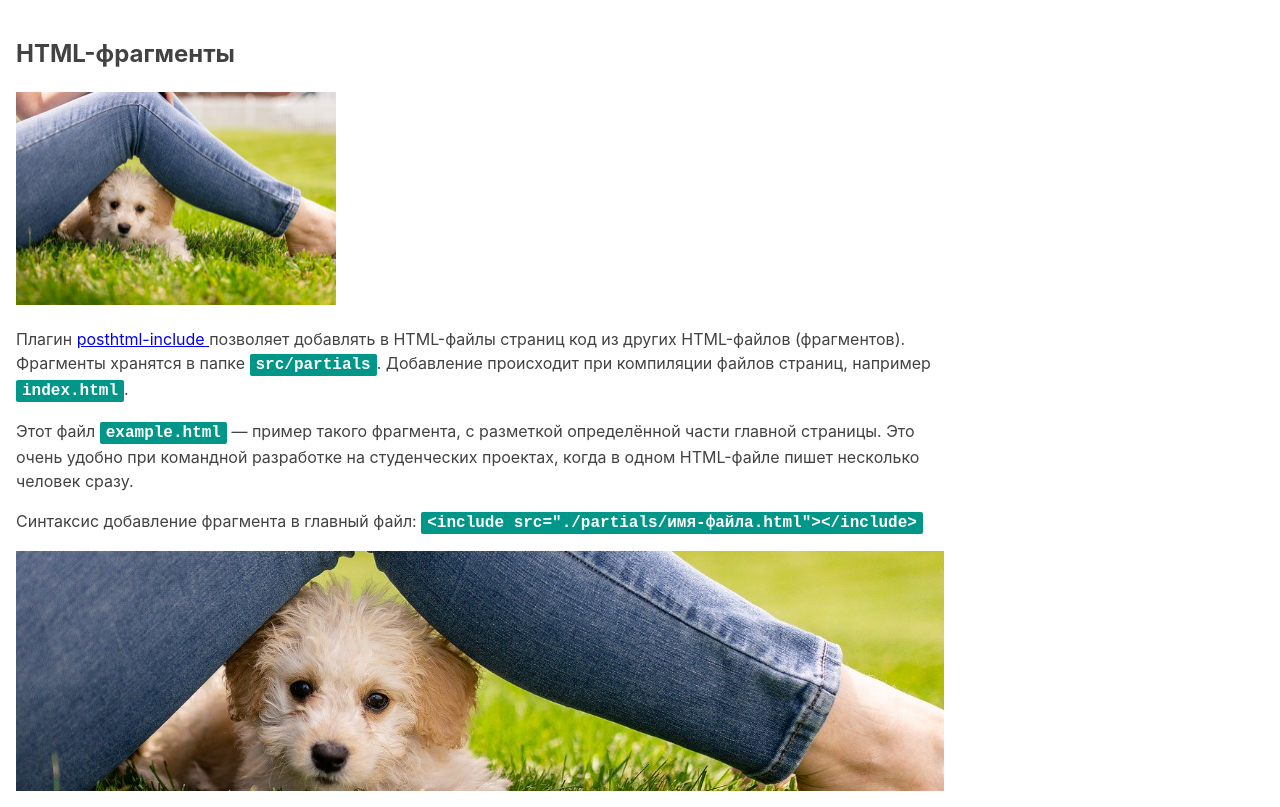
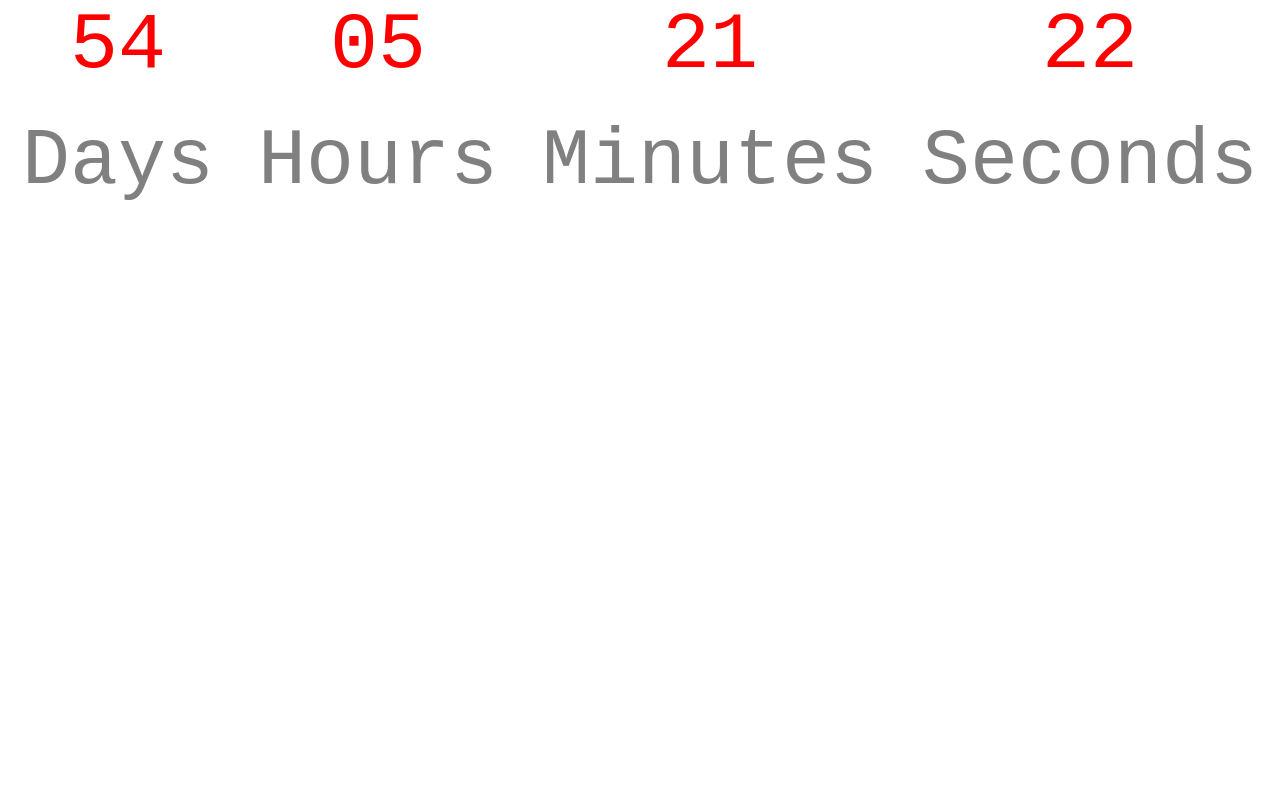
Before and after one commit to dmitriydegtyarev/goit-js-hw-11-timer, a website built with Parcel: page src/index.html in a window 1280 px wide. Built offline with nearby package versions, Linux system fonts and the light colour scheme.

Commit message:
finish timer

```diff
--- /dev/null
+++ b/src/css/styles.css
@@ -0,0 +1,39 @@
+span {
+  display: block;
+}
+
+.actions {
+  margin-left: 100px;
+}
+
+.timer {
+  display: flex;
+}
+
+.field {
+  margin-left: auto;
+  margin-right: auto;
+  text-align: center;
+  color: red;
+}
+
+.value {
+  margin-bottom: 15px;
+  font-family: 'Roboto Mono', monospace;
+  font-size: 80px;
+  margin-top: 0;
+  margin-bottom: 24px;
+}
+
+.label {
+  margin-bottom: 15px;
+  font-family: 'Roboto Mono', monospace;
+  font-size: 80px;
+  margin-top: 0;
+  margin-bottom: 24px;
+  color: gray;
+}
+
+.timer-btn {
+  display: block;
+}
--- a/src/index.html
+++ b/src/index.html
@@ -1,21 +1,39 @@
 <!DOCTYPE html>
 <html lang="ru">
+
 <head>
   <meta charset="UTF-8" />
   <meta name="viewport" content="width=device-width, initial-scale=1.0" />
   <title>Заголовок страницы</title>
-    <link
-      rel="stylesheet"
-      href="https://cdnjs.cloudflare.com/ajax/libs/modern-normalize/1.0.0/modern-normalize.min.css"
+  <link rel="stylesheet" href="https://cdnjs.cloudflare.com/ajax/libs/modern-normalize/1.0.0/modern-normalize.min.css"
     integrity="sha512-ISS7cAi1PEhQ8jnbJpJZMd29NlhNj4AWYyLOSp2CE/CsHxTCu+r+t0D2yoJudVrd0/8fTVPUVDzY5Tvli75u/g=="
-      crossorigin="anonymous"
-    />
+    crossorigin="anonymous" />
 </head>
+
 <body>
-    <!-- Так добавляются фрагменты в главные HTML-файлы страниц. -->
-    <include src="./partials/example.html"></include>
+  <div class="timer" id="timer-1">
+    <div class="field">
+      <span class="value" data-value="days">0</span>
+      <span class="label">Days</span>
+    </div>
 
-    <!-- Скрипт идёт последним в разметке. В нём уже подключен главный SASS-файл. -->
+    <div class="field">
+      <span class="value" data-value="hours">0</span>
+      <span class="label">Hours</span>
+    </div>
+
+    <div class="field">
+      <span class="value" data-value="mins">0</span>
+      <span class="label">Minutes</span>
+    </div>
+
+    <div class="field">
+      <span class="value" data-value="secs">0</span>
+      <span class="label">Seconds</span>
+    </div>
+  </div>
+
   <script src="./index.js"></script>
 </body>
+
 </html>
--- a/src/index.js
+++ b/src/index.js
@@ -1 +1,2 @@
-import './sass/main.scss';
+import './css/styles.css';
+import './js/timer';
--- /dev/null
+++ b/src/js/refs.js
@@ -0,0 +1,8 @@
+const refs = {
+  daysValue: document.querySelector("[data-value='days']"),
+  hoursValue: document.querySelector("[data-value='hours']"),
+  minsValue: document.querySelector("[data-value='mins']"),
+  secsValue: document.querySelector("[data-value='secs']"),
+}
+
+export { refs };
--- /dev/null
+++ b/src/js/timer.js
@@ -0,0 +1,39 @@
+import { refs } from './refs';
+import formatTimeComponents from './transformTime'
+
+const { daysValue, hoursValue, minsValue, secsValue } = refs;
+
+class CountdownTimer {
+
+  constructor({ selector, targetDate }) {
+    this.timerId = null;
+    this.selector = selector;
+    this.targetDate = targetDate;
+    this.days = daysValue;
+    this.hours = hoursValue;
+    this.mins = minsValue;
+    this.secs = secsValue;
+
+    this.start();
+  }
+
+  start() {
+    this.intervalId = setInterval(() => {
+      const differenceTime = this.targetDate - Date.now();
+      const time = formatTimeComponents(differenceTime);
+      updateTimerTime(time);
+    }, 1000);
+  }
+}
+
+new CountdownTimer({
+  selector: '#timer-1',
+  targetDate: new Date('Jul 17, 2021'),
+});
+
+function updateTimerTime({ days, hours, mins, secs }) {
+  daysValue.textContent = `${days}`;
+  hoursValue.textContent = `${hours}`;
+  minsValue.textContent = `${mins}`;
+  secsValue.textContent = `${secs}`;
+}
--- /dev/null
+++ b/src/js/transformTime.js
@@ -0,0 +1,12 @@
+const pad = (value) => String(value).padStart(2, '0');
+
+export default function formatTimeComponents(time) {
+  const days = pad(Math.floor(time / (1000 * 60 * 60 * 24)));
+  const hours = pad(
+    Math.floor((time % (1000 * 60 * 60 * 24)) / (1000 * 60 * 60))
+  );
+  const mins = pad(Math.floor((time % (1000 * 60 * 60)) / (1000 * 60)));
+  const secs = pad(Math.floor((time % (1000 * 60)) / 1000));
+
+  return { days, hours, mins, secs };
+}
--- a/src/partials/example.html
+++ /dev/null
@@ -1,33 +0,0 @@
-<article class="example">
-  <h1>HTML-фрагменты</h1>
-
-  <!-- Путь к изображениям из HTML-фрагмента такой, как из файла index.html -->
-  <img src="images/demo.jpg" alt="" width="320" />
-  <p>
-    Плагин
-    <a
-      href="https://github.com/posthtml/posthtml-include"
-      target="_blank"
-      rel="noopener noreferrer"
-    >
-      posthtml-include
-    </a>
-    позволяет добавлять в HTML-файлы страниц код из других HTML-файлов (фрагментов). Фрагменты
-    хранятся в папке
-    <code>src/partials</code>. Добавление происходит при компиляции файлов страниц, например
-    <code>index.html</code>.
-  </p>
-
-  <p>
-    Этот файл <code>example.html</code> &mdash; пример такого фрагмента, с разметкой определённой
-    части главной страницы. Это очень удобно при командной разработке на студенческих проектах,
-    когда в одном HTML-файле пишет несколько человек сразу.
-  </p>
-
-  <p>
-    Синтаксис добавление фрагмента в главный файл:
-    <code> &lt;include src="./partials/имя-файла.html"&gt;&lt;/include&gt; </code>
-  </p>
-
-  <div class="background"></div>
-</article>
--- a/src/sass/_example.scss
+++ /dev/null
@@ -1,27 +0,0 @@
-.example {
-  font-family: -apple-system, BlinkMacSystemFont, 'Segoe UI', Roboto, Oxygen, Ubuntu, Cantarell,
-    'Open Sans', 'Helvetica Neue', sans-serif;
-  line-height: 1.5;
-  background-color: #fff;
-  color: #424242;
-  max-width: 960px;
-  padding: 16px;
-}
-
-.example code {
-  font-family: monospace;
-  font-size: 16px;
-  font-weight: 700;
-  background-color: #009688;
-  color: #fff;
-  padding: 2px 6px;
-  border-radius: 2px;
-}
-
-.example .background {
-  height: 240px;
-  // Путь к изображениям из SASS-файла всегда такой, как из папки css
-  background-image: url('../images/demo.jpg');
-  background-size: cover;
-  background-position: center;
-}
--- a/src/sass/main.scss
+++ /dev/null
@@ -1,7 +0,0 @@
-/*
- * Главный файл стилей.
- * Все паршалы подключаются сюда.
- */
-
-// Стили для файла с примером HTML-фрагмента
-@import './example';
```
Also changed, not shown: README.md, src/images/demo.jpg (deleted). Lines whose indentation alone changed are shown as unchanged.
